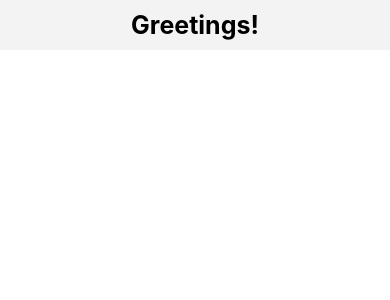
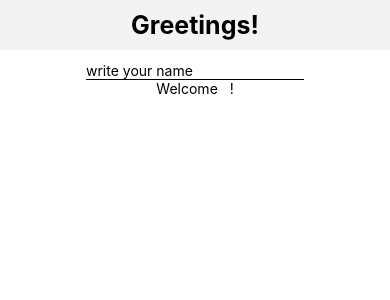
Before and after one commit to Irenkia/ReactNativeExpo, a React Native app: screen / in a window 390 px wide. Shown: the top 300 px of the page. Built offline with nearby package versions, Linux system fonts and the light colour scheme.

Commit message:
task2-created the Main file and implemented the logic for TextInput

```diff
--- a/src/components/Home.js
+++ b/src/components/Home.js
@@ -2,11 +2,13 @@ import React from "react";
 import { View, StyleSheet } from 'react-native';
 import Header from "./Header";
 import { TITLE } from '../constants/Constants';
+import Main from "./Main";
 
 export default function Home() {
     return (
         <View style={styles.container}>
             <Header title={TITLE} />
+            <Main />
         </View>
     );
 }
--- /dev/null
+++ b/src/components/Main.js
@@ -0,0 +1,40 @@
+import React, { useState } from 'react';
+import { View, Text, StyleSheet, TextInput } from 'react-native';
+
+
+const Main = () => {
+
+    const [name, setName] = useState('');
+    const [textBody, setTextBody] = useState('');
+
+    const changeName = (event) => {
+        setName(event);
+        console.log(event);
+    }
+
+    return (
+        <View style={styles.container}>
+            <View style={styles.wrapper}>
+                <TextInput
+                    onChangeText={changeName}
+                    placeholder={'write your name'}
+                    value={name}
+                />
+            </View>
+            <Text>Welcome  {textBody} !</Text>
+        </View>
+    );
+};
+
+const styles = StyleSheet.create({
+    container: {
+        flex: 1,
+        justifyContent: 'center',
+        alignItems: 'center'
+    },
+    wrapper: {
+        borderBottomWidth: 1,
+        marginTop: 12
+    }
+});
+export default Main;
```
